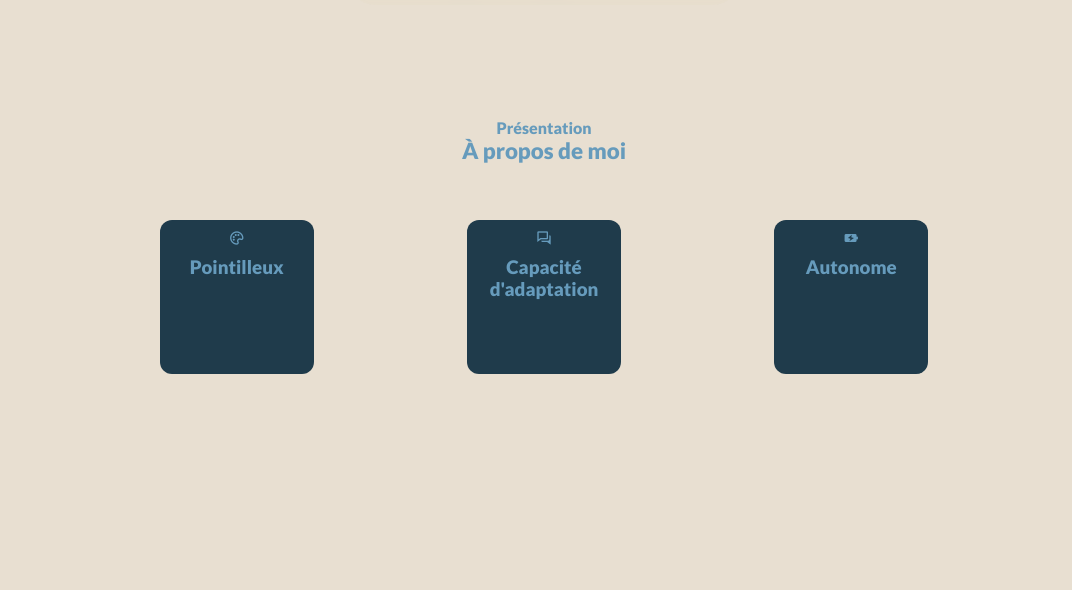
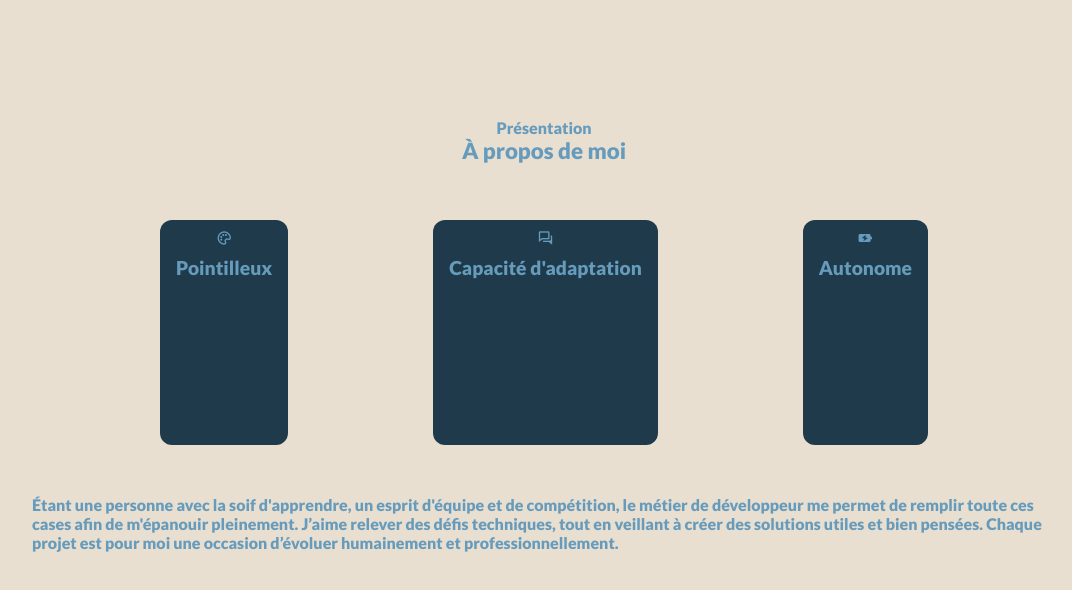
Before and after one commit to Augustinwmn/Portfolio, a plain HTML site: page Index.html in a window 1280 px wide. Shown: the part 746-1336 px from the top of the page, without its empty margins (96-1168 px from the left). Drawn offline with nearby package versions, Linux system fonts and the light colour scheme.

Commit message:
Revoir la forme du protfolio

```diff
--- a/CSS/style.css
+++ b/CSS/style.css
@@ -130,7 +130,7 @@ header nav a{
 .nav__menu{
     position: fixed;
     transform: translate(-50%, -50%);
-    bottom: 2vh;
+    bottom: 5%;
     left: 50%;
     width: 30%;
     min-width: 400px;
@@ -318,13 +318,15 @@ a.active-link{
     transition: .3s;
 }
 .home_button a .CV{
-   background-color: transparent;
+    background-color: transparent;
+    cursor: pointer;
 }
 .home_button a .CV:hover{
     background-color: var(--color-1);
 }
 .home_button a .aPropos{
     background-color: var(--color-1);
+    cursor: pointer;
 }
 .home_pics{
     justify-self: center;
@@ -384,6 +386,7 @@ section{
 .about_data{
     display: flex;
     justify-content: center;
+    margin-bottom: 50px;
 }
 .about_info{
     display: flex;
@@ -392,7 +395,8 @@ section{
 }
 .about_box{
     text-align: center;
-    width: 20%;
+    padding-left: 1rem;
+    padding-right: 1rem;
     aspect-ratio: 1/1;
     border-radius: .75rem;
     background-color: var(--color-1);
@@ -402,3 +406,17 @@ section{
     margin-top: 10px;
     margin-bottom: 10px;
 }
+.about_box h3{
+    font-size: 1.5vw;
+    margin-bottom: 1rem;
+}
+.about_text_container{
+    display: flex;
+    justify-content: center;
+    align-items: center;
+    width: 100%;
+}
+.about_text{
+    width: 80%;
+    /* text-align: center; */
+}
--- a/Index.html
+++ b/Index.html
@@ -51,7 +51,7 @@
                     </ul>
                 </div>
 
-                <i class="bx bx-moon change-theme" id="theme-button" ></i>
+                <i class="bx bx-moon change-theme" id="theme-button"></i>
             </nav>
 
         </header>
@@ -98,6 +98,17 @@
                             <h3>Autonome</h3>
                         </div>
                     </div>
+
+                </div>
+                <div  class="about_text_container">
+                    <p class="about_text">
+                        Étant une personne avec la soif d'apprendre, un esprit d'équipe et de
+                        compétition, le métier de développeur me permet de remplir toute ces
+                        cases afin de m'épanouir pleinement. J’aime relever des défis techniques,
+                        tout en veillant à créer des solutions utiles et bien pensées. Chaque
+                        projet est pour moi une occasion d’évoluer humainement et
+                        professionnellement.
+                    </p>
                 </div>
 
             </section>
@@ -106,9 +117,9 @@
             <section id="contact"></section>
         </main>
 
-        <script src="scrollreveal.min.js"></script>
+        <!-- <script src="scrollreveal.min.js"></script>
 
-        <script src="mixitup.min.js"></script>
+        <script src="mixitup.min.js"></script> -->
 
         <script src="./JS/script.js"></script>
     </body>
```
Also changed, not shown: 1 other file.
